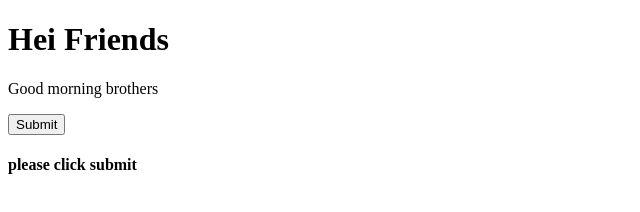
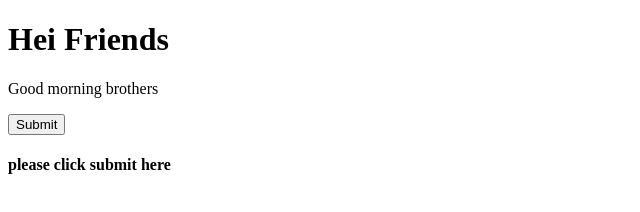
Before and after one commit to Sirajuddinkn/sample-project, a plain HTML site: page hey.html in a window 1280 px wide. Shown: the full height of the page, 0-640 px from the left. Drawn offline with Linux system fonts and the light colour scheme.

Commit message:
hey edited

```diff
--- a/hey.html
+++ b/hey.html
@@ -10,7 +10,7 @@
     <p> Good morning brothers</p>
     <button>Submit</button>
     <h4>
-        please click submit
+        please click submit here
     </h4>
 </body>
 </html>
```
